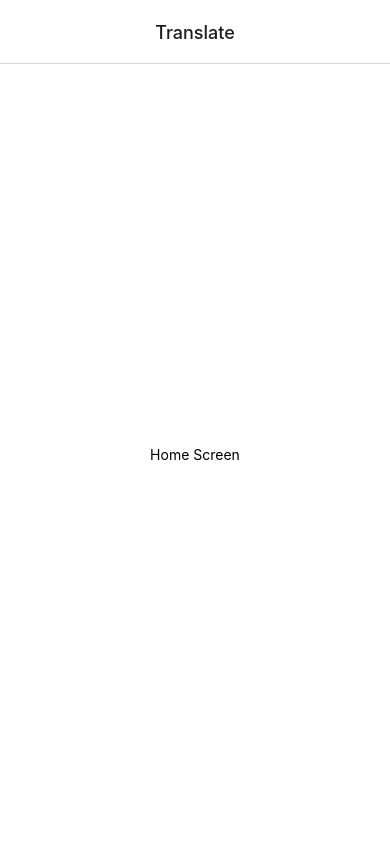
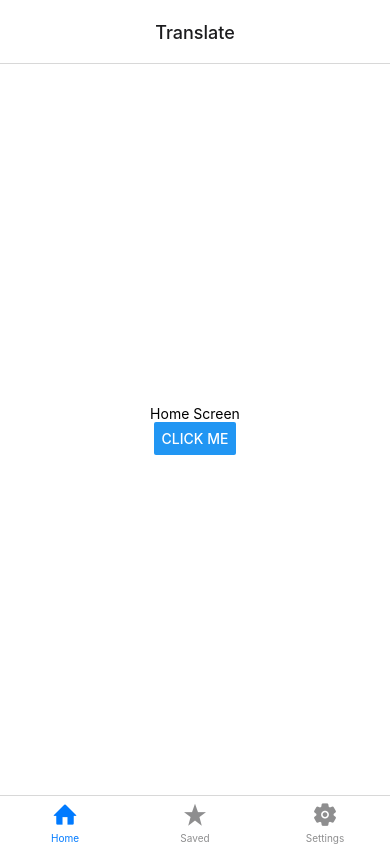
Before and after one commit to ekalrozhan/google_translate_react_native_v1, a React Native app: screen / in a window 390 px wide. Built offline with nearby package versions, Linux system fonts and the light colour scheme.

Commit message:
setup bottom tab navigation

```diff
--- a/App.js
+++ b/App.js
@@ -4,6 +4,49 @@ import { createStackNavigator } from "@react-navigation/stack";
 import { StyleSheet, View } from "react-native";
 
 import HomeScreen from "./screens/HomeScreen";
+import SettingsScreen from "./screens/SettingsScreen";
+import SavedScreen from "./screens/SavedScreen";
+import { createBottomTabNavigator } from "@react-navigation/bottom-tabs";
+import { Entypo, Ionicons } from "@expo/vector-icons";
+
+const Tab = createBottomTabNavigator();
+
+const TabNavigator = () => {
+  return (
+    <Tab.Navigator screenOptions={{ headerShown: false }}>
+      <Tab.Screen
+        name="Home"
+        component={HomeScreen}
+        options={{
+          tabBarLabel: "Home",
+          tabBarIcon: (props) => (
+            <Entypo name="home" size={props.size} color={props.color} />
+          ),
+        }}
+      />
+      <Tab.Screen
+        name="Saved"
+        component={SavedScreen}
+        options={{
+          tabBarLabel: "Saved",
+          tabBarIcon: (props) => (
+            <Entypo name="star" size={props.size} color={props.color} />
+          ),
+        }}
+      />
+      <Tab.Screen
+        name="Settings"
+        component={SettingsScreen}
+        options={{
+          tabBarLabel: "Settings",
+          tabBarIcon: (props) => (
+            <Ionicons name="settings" size={props.size} color={props.color} />
+          ),
+        }}
+      />
+    </Tab.Navigator>
+  );
+};
 
 const Stack = createStackNavigator();
 
@@ -15,7 +58,7 @@ export default function App() {
           <Stack.Group>
             <Stack.Screen
               name="main"
-              component={HomeScreen}
+              component={TabNavigator}
               options={{
                 headerTitle: "Translate",
                 headerTitleAlign: "center",
--- a/package.json
+++ b/package.json
@@ -9,15 +9,17 @@
     "web": "expo start --web"
   },
   "dependencies": {
+    "@expo/vector-icons": "^13.0.0",
+    "@react-navigation/bottom-tabs": "^6.4.0",
     "@react-navigation/native": "^6.0.13",
     "@react-navigation/stack": "^6.3.1",
     "expo": "~46.0.13",
     "expo-status-bar": "~1.4.0",
     "react": "18.0.0",
     "react-native": "0.69.6",
+    "react-native-gesture-handler": "~2.5.0",
     "react-native-safe-area-context": "4.3.1",
-    "react-native-screens": "~3.15.0",
-    "react-native-gesture-handler": "~2.5.0"
+    "react-native-screens": "~3.15.0"
   },
   "devDependencies": {
     "@babel/core": "^7.12.9"
--- a/screens/HomeScreen.js
+++ b/screens/HomeScreen.js
@@ -1,13 +1,17 @@
-import { StatusBar } from "expo-status-bar";
-import { StyleSheet, Text, View } from "react-native";
 
-export default function HomeScreen() {
+import { Button, StyleSheet, Text, View } from "react-native";
+
+export default function HomeScreen(props) {
   return (
-
-      <View style={styles.container}>
-        <Text>Home Screen</Text>
-      </View>
-
+    <View style={styles.container}>
+      <Text>Home Screen</Text>
+      <Button
+        title="Click Me"
+        onPress={() => {
+          props.navigation.navigate("screen2");
+        }}
+      />
+    </View>
   );
 }
 
```
Also changed, not shown: 1 other file (tests, documents, lock files or other folders).
